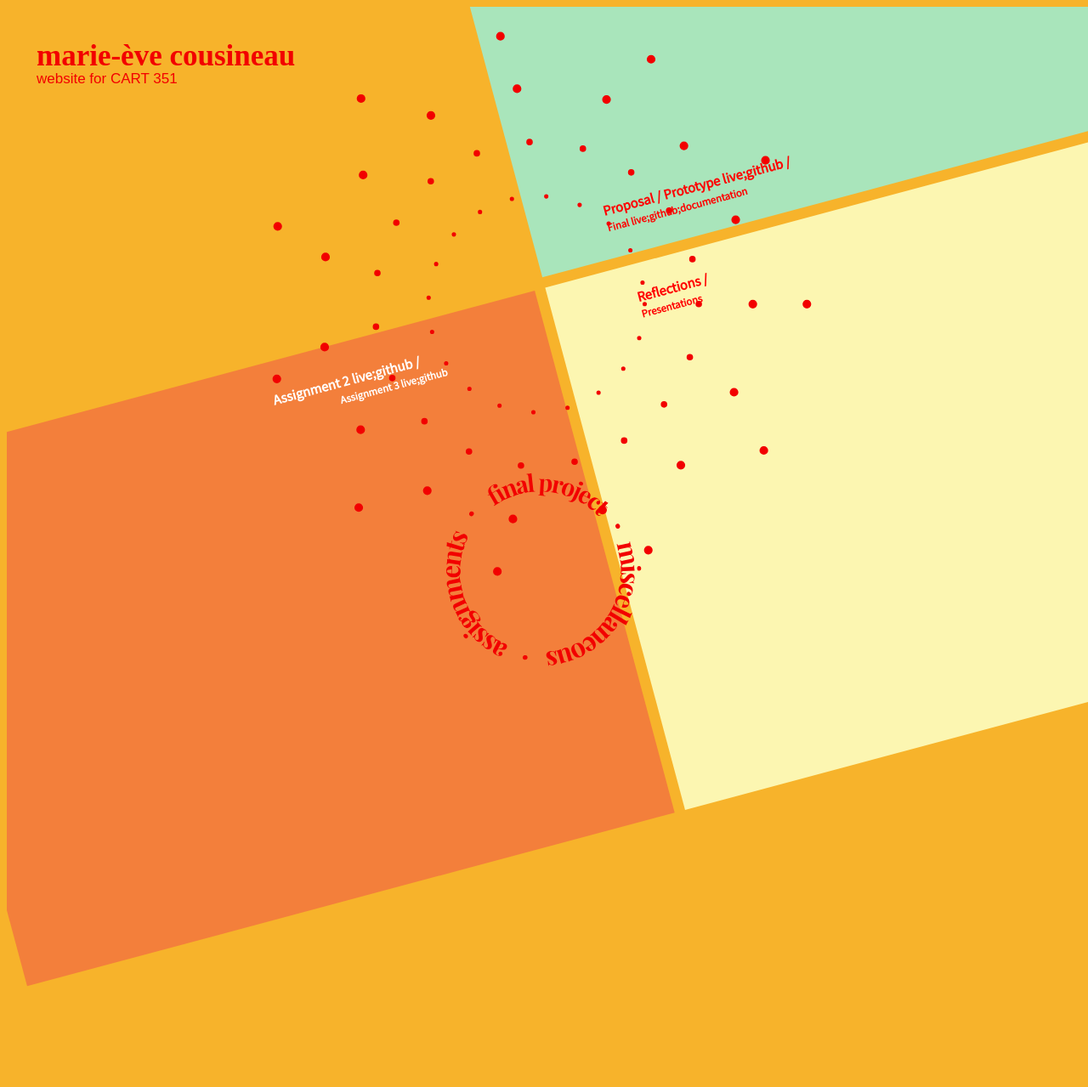
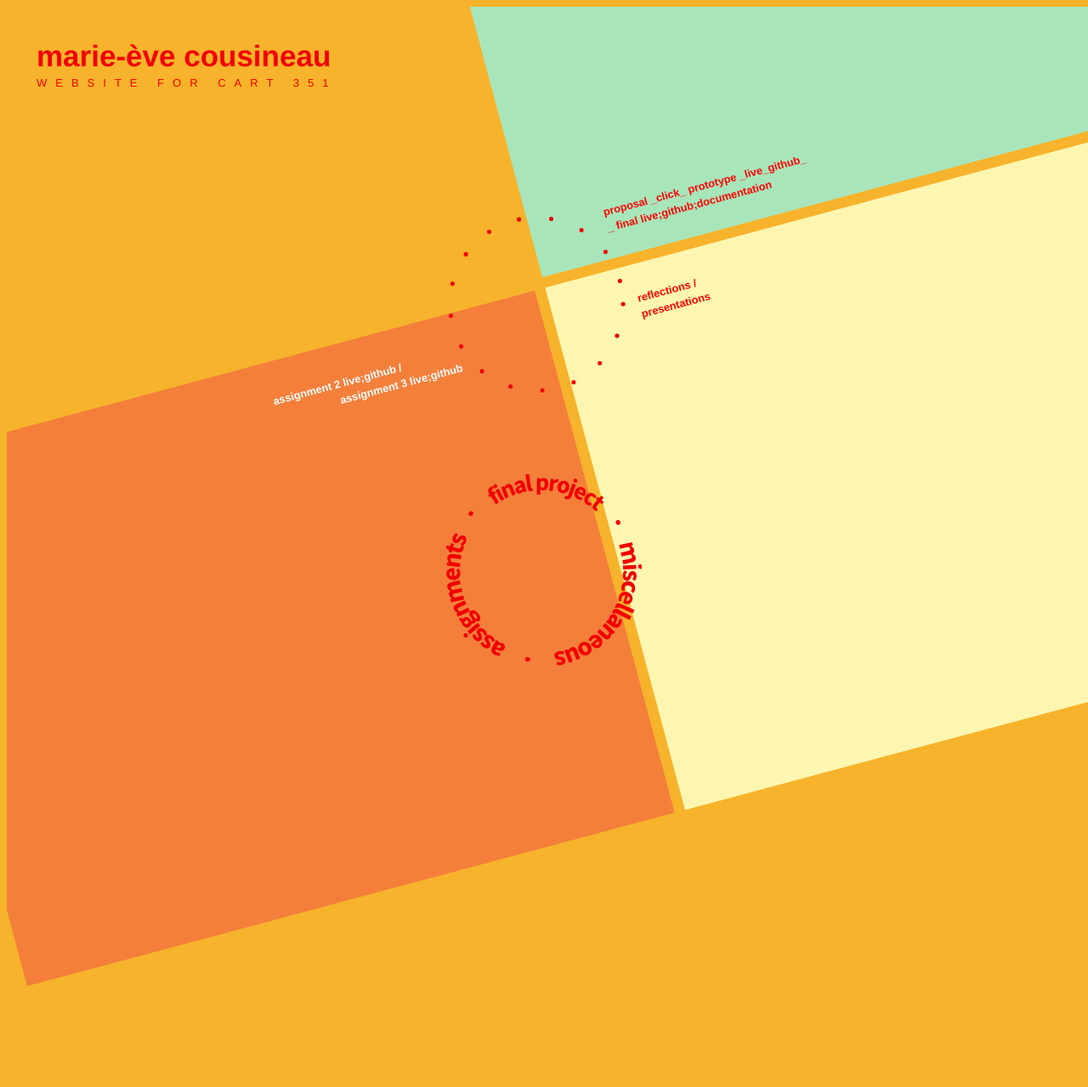
Before and after one commit to evoucou/CART351, a PHP site: page /personalwebsite/index.html in a window 1280 px wide. Shown: the top 1279 px of the page at 85% size. Run offline with PHP 8.4, Linux system fonts and the light colour scheme.

Commit message:
saving this version before changing couple of things

```diff
--- a/personalwebsite/css/main.css
+++ b/personalwebsite/css/main.css
@@ -2,7 +2,6 @@
 
 html {
   background-color: #F7B32B;
-  font-family: sans-serif;
 }
 
 header {
@@ -13,17 +12,18 @@ header {
 }
 
 h1 {
-  font-family: Playfair;
+  font-family: 'helvetica', sans-serif;
   font-size: 35px;
-  font-weight: bolder;
   color: #F20000;
 }
 
 h2 {
-  font-size: 17px;
+  font-size: 13px;
   color: #F20000;
   font-weight: normal;
-  margin-top: -27px;
+  margin-top: -20px;
+  font-family: 'helvetica', sans-serif;
+  letter-spacing: 10px;
 }
 
 
@@ -46,9 +46,10 @@ main svg {
 }
 
 main svg text {
-font-size: 13px;
-font-family: 'Source Sans Pro', sans-serif;
-font-weight: bold;
+  font-family: 'helvetica', sans-serif;
+  font-size: 10px;
+  font-weight: bold;
+  color: #F20000;
 }
 
 main svg text tspan {
--- a/personalwebsite/index.html
+++ b/personalwebsite/index.html
@@ -12,7 +12,7 @@
   <!-- the header div -->
 <header>
     <h1>marie-ève cousineau</h1>
-    <h2>website for CART 351</h2>
+    <h2>WEBSITE FOR CART 351</h2>
 </header>
 
     <!-- the main div -->
@@ -22,39 +22,29 @@
 
   <!-- Right upper rectangle -->
   <rect x="630" y='60' width="650" height="430" fill='#A9E5BB' transform='rotate(-15)' />
-  <text x="700" y="450" style="fill:red;" transform='rotate(-15)'>Proposal / Prototype live;github /
-     <tspan x="700" y="465">Final live;github;documentation</tspan>
+  <text x="700" y="450" style="fill:red;" transform='rotate(-15)'>proposal _click_ prototype _live_github_
+     <tspan x="700" y="465">_ final live;github;documentation</tspan>
    </text>
   <!-- left upper rectangle -->
 
     <!-- Left lower rectangle -->
   <rect x="0" y="500" width="620" height="500" fill='#F37F3B' transform='rotate(-15)' />
-  <text x="360" y="540" style="fill:white;" transform='rotate(-15)'>Assignment 2 live;github /
-     <tspan x="420" y="555">Assignment 3 live;github</tspan>
+  <text x="360" y="540" style="fill:white;" transform='rotate(-15)'>assignment 2 live;github /
+     <tspan x="420" y="555">assignment 3 live;github</tspan>
    </text>
   <!-- Right lower rectangle -->
   <rect x="630" y='500' width="650" height="500" fill='#FCF6B1' transform='rotate(-15)' />
-  <text x="710" y="535" style="fill:red;" transform='rotate(-15)'>Reflections /
-     <tspan x="710" y="550">Presentations</tspan>
+  <text x="710" y="535" style="fill:red;" transform='rotate(-15)'>reflections /
+     <tspan x="710" y="550">presentations</tspan>
    </text>
 
+<!-- Circles animation -->
    <g transform="translate(730, 335)"> <!-- Create a Cartesian coordinate system (with the y-axis flipped) for the animated square. That is, place the origin at the center of the 800 x 800 SVG viewport. -->
-     <circle cx="0" cy="0" r="100" style="fill:none;stroke:#F20000;stroke-width:4" stroke-linecap="round"
-       path stroke-dasharray="0,32"0 d="M5 50 l215 50">
+     <circle cx="0" cy="0" r="80" style="fill:none;stroke:#F20000;stroke-width:4" stroke-linecap="round"
+       path stroke-dasharray="0,30"0 d="M5 50 l215 50">
        <animateTransform attributeType="xml" attributeName="transform" type="rotate" from="0" to="360" begin="0" dur="12s" repeatCount="indefinite" />
      </circle>
-     <circle cx="0" cy="0" r="150" style="fill:none;stroke:#F20000;stroke-width:6" stroke-linecap="round"
-       path stroke-dasharray="0,50"0 d="M5 50 l215 50">
-       <animateTransform attributeType="xml" attributeName="transform" type="rotate" from="0" to="-360" begin="0" dur="40s" repeatCount="indefinite" />
-     </circle>
-     <circle cx="0" cy="0" r="200" style="fill:none;stroke:#F20000;stroke-width:8" stroke-linecap="round"
-       path stroke-dasharray="0,84"0 d="M5 50 l215 50">
-       <animateTransform attributeType="xml" attributeName="transform" type="rotate" from="0" to="360" begin="0" dur="80s" repeatCount="indefinite" />
-     </circle>
-     <circle cx="0" cy="0" r="250" style="fill:none;stroke:#F20000;stroke-width:8" stroke-linecap="round"
-       path stroke-dasharray="0,143"0 d="M5 50 l215 50">
-       <animateTransform attributeType="xml" attributeName="transform" type="rotate" from="0" to="360" begin="0" dur="170s" repeatCount="indefinite" />
-     </circle>
+
    </g>
 </svg>
 </main>
```
Also changed, not shown: personalwebsite/sources/titles.svg.
